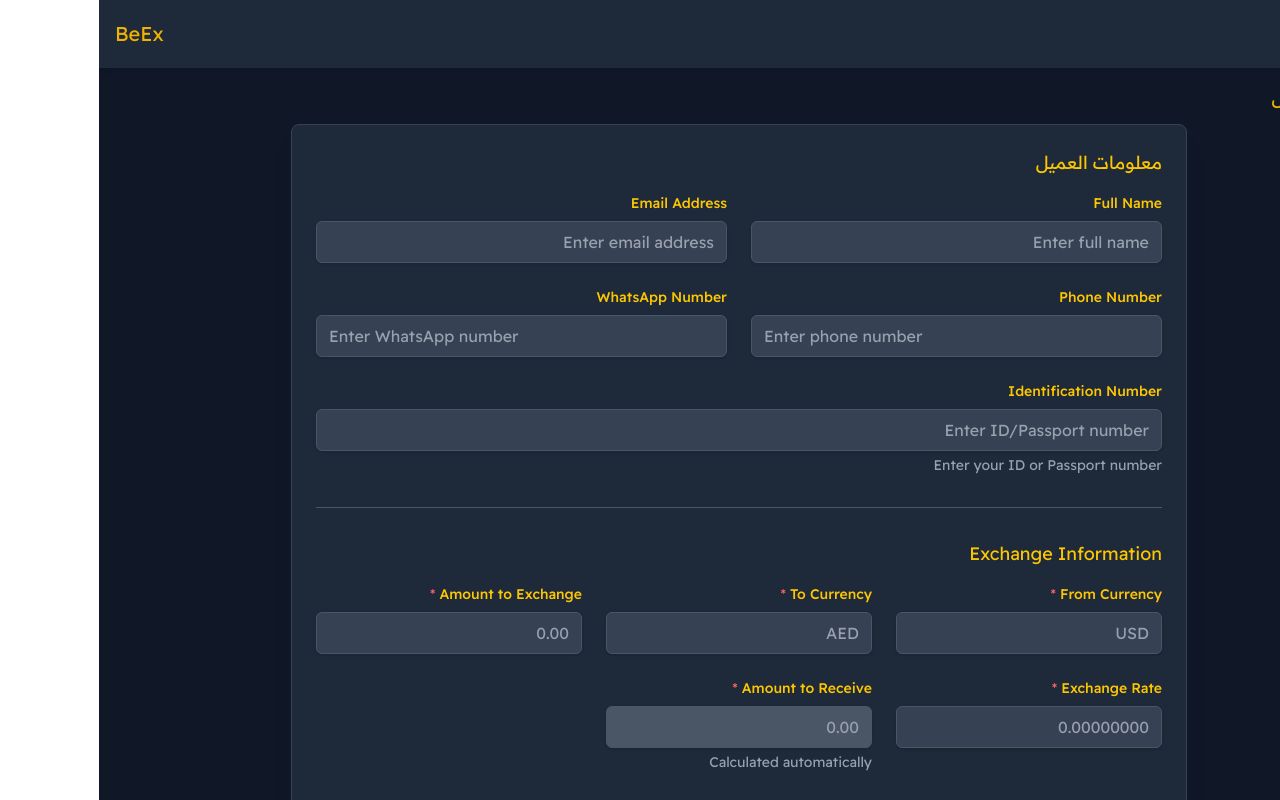
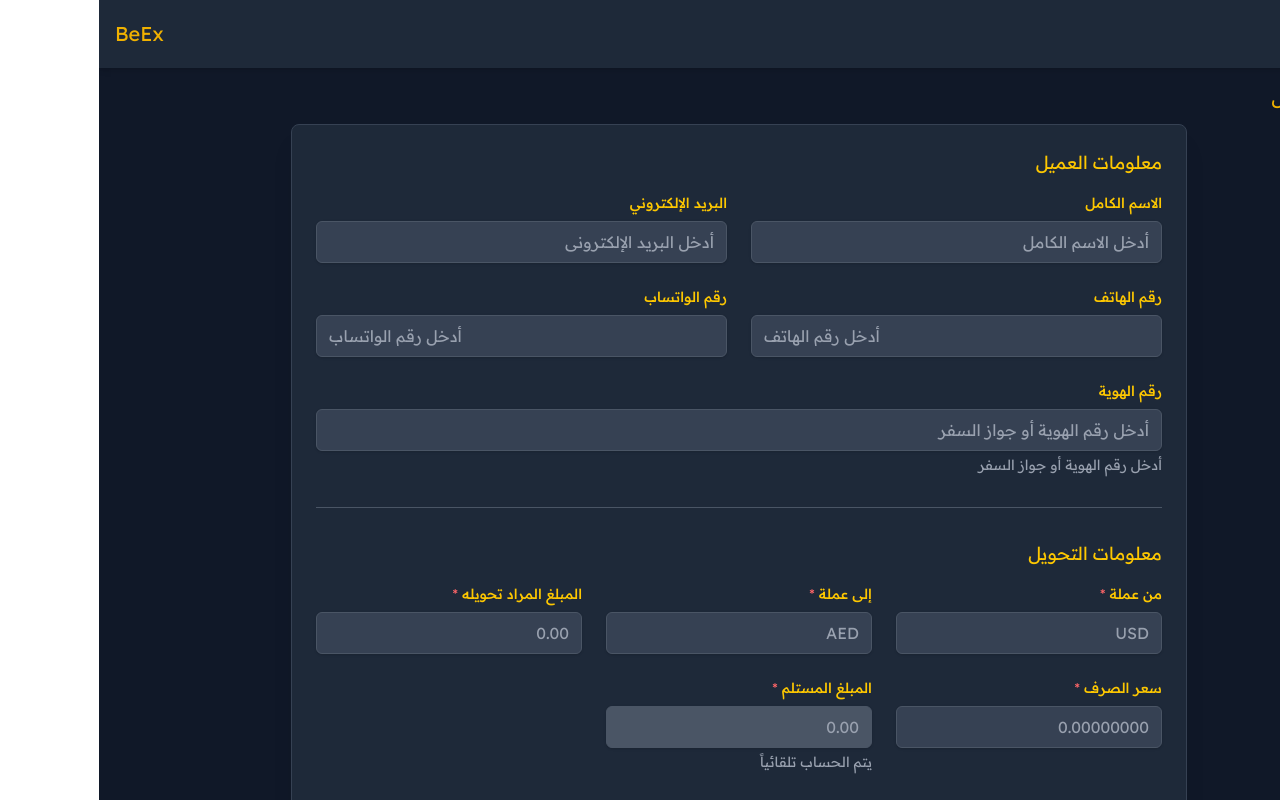
Before and after one commit to a7medsultan/3omla_provider, a React (Vite) app: page /requestExchange in a window 1280 px wide. Built offline with nearby package versions, Linux system fonts and the light colour scheme.

Commit message:
add missing translations

```diff
--- a/src/i18n/ar.json
+++ b/src/i18n/ar.json
@@ -62,5 +62,35 @@
   "latest_requests": "أحدث الطلبات",
   "biggest_requests": "أضخم الطلبات",
   "reports": "تقارير",
-  "customer_information": "معلومات العميل"
+
+  "customer_information": "معلومات العميل",
+  "full_name": "الاسم الكامل",
+  "enter_full_name": "أدخل الاسم الكامل",
+  "email_address": "البريد الإلكتروني",
+  "enter_email": "أدخل البريد الإلكتروني",
+  "phone_number": "رقم الهاتف",
+  "enter_phone": "أدخل رقم الهاتف",
+  "whatsapp_number": "رقم الواتساب",
+  "enter_whatsapp": "أدخل رقم الواتساب",
+  "identification_number": "رقم الهوية",
+  "enter_id": "أدخل رقم الهوية أو جواز السفر",
+  "id_help_text": "أدخل رقم الهوية أو جواز السفر",
+
+  "exchange_information": "معلومات التحويل",
+  "from_currency": "من عملة",
+  "to_currency": "إلى عملة",
+  "amount_to_exchange": "المبلغ المراد تحويله",
+  "amount_to_receive": "المبلغ المستلم",
+  "calculated_automatically": "يتم الحساب تلقائياً",
+
+  "payment_information": "معلومات الدفع",
+  "payment_method": "طريقة الدفع",
+  "select_payment_method": "اختر طريقة الدفع",
+  "cash": "نقداً",
+  "bank_transfer": "تحويل بنكي",
+  "credit_card": "بطاقة ائتمان",
+  "mobile_wallet": "محفظة إلكترونية",
+
+  "submit_exchange_request": "إرسال طلب التحويل",
+  "reset_form": "إعادة تعيين النموذج"
 }
--- a/src/pages/RequestExchange.tsx
+++ b/src/pages/RequestExchange.tsx
@@ -4,7 +4,7 @@ import InnerHeader from "../components/InnerHeader";
 import { useEffect, useState } from "react";
 
 type Lang = "ar" | "en";
-// Define the same interface for type consistency
+
 interface ExchangeData {
   fromCurrency: string;
   fromAmount: number;
@@ -15,15 +15,12 @@ interface ExchangeData {
 export default function RequestExchange() {
   const location = useLocation();
   const [language, setLanguage] = useState<Lang>();
-  // Type-safe way to access the state
   const exData = location.state as ExchangeData;
 
-  // set the language based on the current language
   useEffect(() => {
     if (language) {
       setLang(language);
     } else {
-      // default is ar
       let currentLang: Lang = (localStorage.getItem("lang") as Lang) || "ar";
       setLanguage(currentLang);
       setLang(currentLang);
@@ -32,12 +29,9 @@ export default function RequestExchange() {
 
   return (
     <div className="flex flex-col h-screen bg-gray-900 text-gray-100">
-      {/* Header */}
       <InnerHeader title="BeEx" />
 
-      {/* Content area */}
       <main className="flex-1 overflow-auto p-4">
-        {/* Recent transactions */}
         <div>
           <div className="flex justify-between items-center mb-3">
             <h3 className="text-lg font-semibold text-yellow-500">
@@ -47,9 +41,8 @@ export default function RequestExchange() {
         </div>
         <div className="max-w-4xl mx-auto">
           <div className="bg-gray-800 rounded-lg shadow-xl border border-gray-700">
-
             <form className="p-6 space-y-8">
-
+              {/* Customer Information */}
               <div className="border-b border-gray-600 pb-8">
                 <h2 className="text-lg font-semibold text-yellow-400 mb-4">
                   {t("customer_information")}
@@ -57,83 +50,84 @@ export default function RequestExchange() {
                 <div className="grid grid-cols-1 md:grid-cols-2 gap-6">
                   <div>
                     <label className="block text-sm font-medium text-yellow-400 mb-2">
-                      Full Name
+                      {t("full_name")}
                     </label>
                     <input
                       type="text"
                       id="guest_name"
                       name="guest_name"
                       className="w-full px-3 py-2 border border-gray-600 bg-gray-700 text-gray-100 rounded-md shadow-sm focus:ring-yellow-500 focus:border-yellow-500 placeholder-gray-400"
-                      placeholder="Enter full name"
+                      placeholder={t("enter_full_name")}
                     />
                   </div>
 
                   <div>
                     <label className="block text-sm font-medium text-yellow-400 mb-2">
-                      Email Address
+                      {t("email_address")}
                     </label>
                     <input
                       type="email"
                       id="guest_email"
                       name="guest_email"
                       className="w-full px-3 py-2 border border-gray-600 bg-gray-700 text-gray-100 rounded-md shadow-sm focus:ring-yellow-500 focus:border-yellow-500 placeholder-gray-400"
-                      placeholder="Enter email address"
+                      placeholder={t("enter_email")}
                     />
                   </div>
 
                   <div>
                     <label className="block text-sm font-medium text-yellow-400 mb-2">
-                      Phone Number
+                      {t("phone_number")}
                     </label>
                     <input
                       type="tel"
                       id="guest_phone"
                       name="guest_phone"
                       className="w-full px-3 py-2 border border-gray-600 bg-gray-700 text-gray-100 rounded-md shadow-sm focus:ring-yellow-500 focus:border-yellow-500 placeholder-gray-400"
-                      placeholder="Enter phone number"
+                      placeholder={t("enter_phone")}
                     />
                   </div>
 
                   <div>
                     <label className="block text-sm font-medium text-yellow-400 mb-2">
-                      WhatsApp Number
+                      {t("whatsapp_number")}
                     </label>
                     <input
                       type="tel"
                       id="whatsapp"
                       name="whatsapp"
                       className="w-full px-3 py-2 border border-gray-600 bg-gray-700 text-gray-100 rounded-md shadow-sm focus:ring-yellow-500 focus:border-yellow-500 placeholder-gray-400"
-                      placeholder="Enter WhatsApp number"
+                      placeholder={t("enter_whatsapp")}
                     />
                   </div>
 
                   <div className="md:col-span-2">
                     <label className="block text-sm font-medium text-yellow-400 mb-2">
-                      Identification Number
+                      {t("identification_number")}
                     </label>
                     <input
                       type="text"
                       id="guest_identification"
                       name="guest_identification"
                       className="w-full px-3 py-2 border border-gray-600 bg-gray-700 text-gray-100 rounded-md shadow-sm focus:ring-yellow-500 focus:border-yellow-500 placeholder-gray-400"
-                      placeholder="Enter ID/Passport number"
+                      placeholder={t("enter_id")}
                     />
                     <p className="text-sm text-gray-400 mt-1">
-                      Enter your ID or Passport number
+                      {t("id_help_text")}
                     </p>
                   </div>
                 </div>
               </div>
 
+              {/* Exchange Information */}
               <div className="border-b border-gray-600 pb-8">
                 <h2 className="text-lg font-semibold text-yellow-400 mb-4">
-                  Exchange Information
+                  {t("exchange_information")}
                 </h2>
                 <div className="grid grid-cols-1 md:grid-cols-2 lg:grid-cols-3 gap-6">
-
                   <div>
                     <label className="block text-sm font-medium text-yellow-400 mb-2">
-                      From Currency <span className="text-red-400">*</span>
+                      {t("from_currency")}{" "}
+                      <span className="text-red-400">*</span>
                     </label>
                     <input
                       type="text"
@@ -148,7 +142,7 @@ export default function RequestExchange() {
 
                   <div>
                     <label className="block text-sm font-medium text-yellow-400 mb-2">
-                      To Currency <span className="text-red-400">*</span>
+                      {t("to_currency")} <span className="text-red-400">*</span>
                     </label>
                     <input
                       type="text"
@@ -163,7 +157,8 @@ export default function RequestExchange() {
 
                   <div>
                     <label className="block text-sm font-medium text-yellow-400 mb-2">
-                      Amount to Exchange <span className="text-red-400">*</span>
+                      {t("amount_to_exchange")}{" "}
+                      <span className="text-red-400">*</span>
                     </label>
                     <input
                       type="number"
@@ -179,7 +174,8 @@ export default function RequestExchange() {
 
                   <div>
                     <label className="block text-sm font-medium text-yellow-400 mb-2">
-                      Exchange Rate <span className="text-red-400">*</span>
+                      {t("exchange_rate")}{" "}
+                      <span className="text-red-400">*</span>
                     </label>
                     <input
                       type="number"
@@ -195,7 +191,8 @@ export default function RequestExchange() {
 
                   <div>
                     <label className="block text-sm font-medium text-yellow-400 mb-2">
-                      Amount to Receive <span className="text-red-400">*</span>
+                      {t("amount_to_receive")}{" "}
+                      <span className="text-red-400">*</span>
                     </label>
                     <input
                       type="number"
@@ -208,48 +205,54 @@ export default function RequestExchange() {
                       placeholder="0.00"
                     />
                     <p className="text-sm text-gray-400 mt-1">
-                      Calculated automatically
+                      {t("calculated_automatically")}
                     </p>
                   </div>
                 </div>
               </div>
 
+              {/* Payment Information */}
               <div className="pb-8">
                 <h2 className="text-lg font-semibold text-yellow-400 mb-4">
-                  Payment Information
+                  {t("payment_information")}
                 </h2>
                 <div className="grid grid-cols-1 md:grid-cols-2 gap-6">
                   <div>
                     <label className="block text-sm font-medium text-yellow-400 mb-2">
-                      Payment Method
+                      {t("payment_method")}
                     </label>
                     <select
                       id="payment_method"
                       name="payment_method"
                       className="w-full px-3 py-2 border border-gray-600 bg-gray-700 text-gray-100 rounded-md shadow-sm focus:ring-yellow-500 focus:border-yellow-500"
                     >
-                      <option value="">Select payment method</option>
-                      <option value="cash">Cash</option>
-                      <option value="bank_transfer">Bank Transfer</option>
-                      <option value="credit_card">Credit Card</option>
-                      <option value="mobile_wallet">Mobile Wallet</option>
+                      <option value="">{t("select_payment_method")}</option>
+                      <option value="cash">{t("cash")}</option>
+                      <option value="bank_transfer">
+                        {t("bank_transfer")}
+                      </option>
+                      <option value="credit_card">{t("credit_card")}</option>
+                      <option value="mobile_wallet">
+                        {t("mobile_wallet")}
+                      </option>
                     </select>
                   </div>
                 </div>
               </div>
 
+              {/* Buttons */}
               <div className="flex flex-col sm:flex-row gap-4 pt-6 border-t border-gray-600">
                 <button
                   type="submit"
                   className="flex-1 bg-gradient-to-r from-yellow-500 to-yellow-600 text-gray-900 font-semibold py-2 px-4 rounded-md hover:from-yellow-600 hover:to-yellow-700 focus:ring-2 focus:ring-yellow-400 focus:ring-offset-2 focus:ring-offset-gray-800 transition duration-200"
                 >
-                  Submit Exchange Request
+                  {t("submit_exchange_request")}
                 </button>
                 <button
                   type="reset"
                   className="flex-1 bg-gray-600 text-gray-200 font-semibold py-2 px-4 rounded-md hover:bg-gray-500 focus:ring-2 focus:ring-gray-400 focus:ring-offset-2 focus:ring-offset-gray-800 transition duration-200"
                 >
-                  Reset Form
+                  {t("reset_form")}
                 </button>
               </div>
             </form>
```
Also changed, not shown: src/i18n/en.json (+32 -2 lines).
